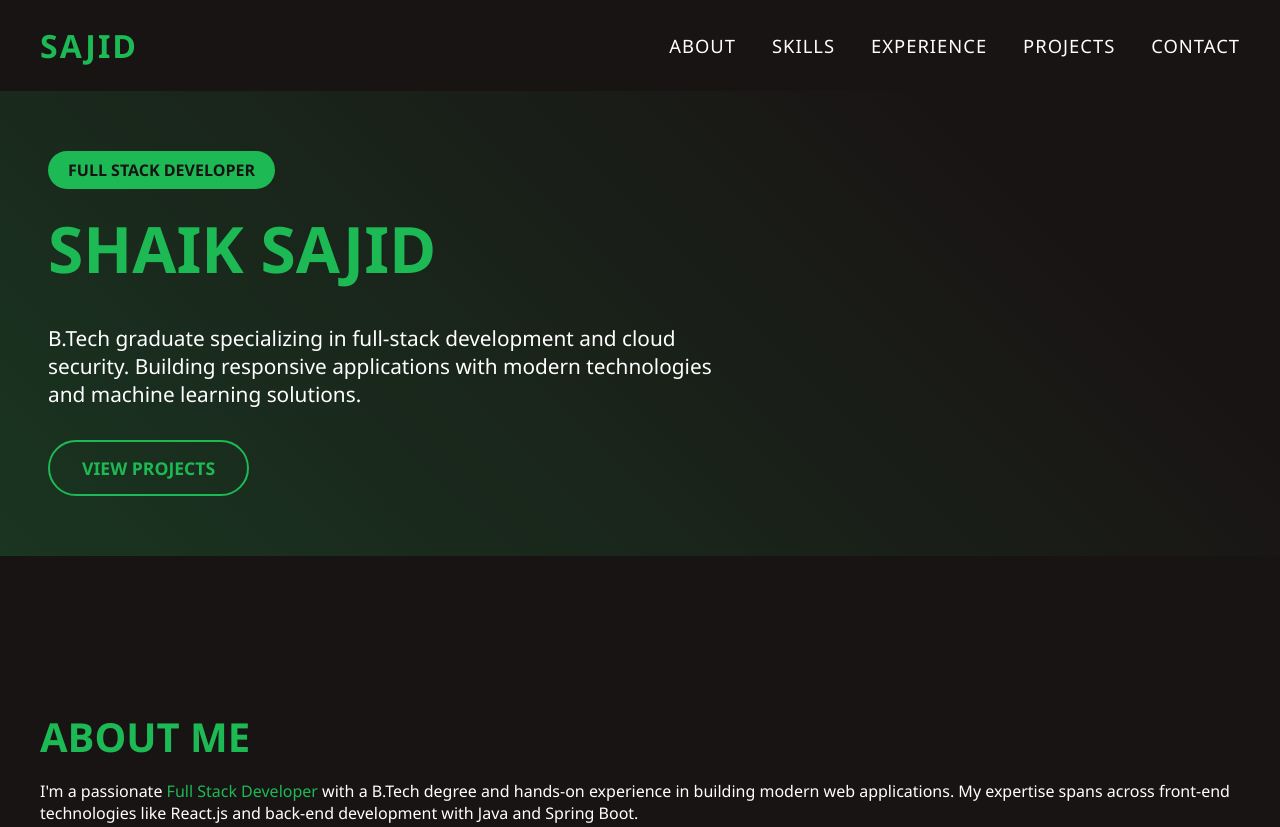
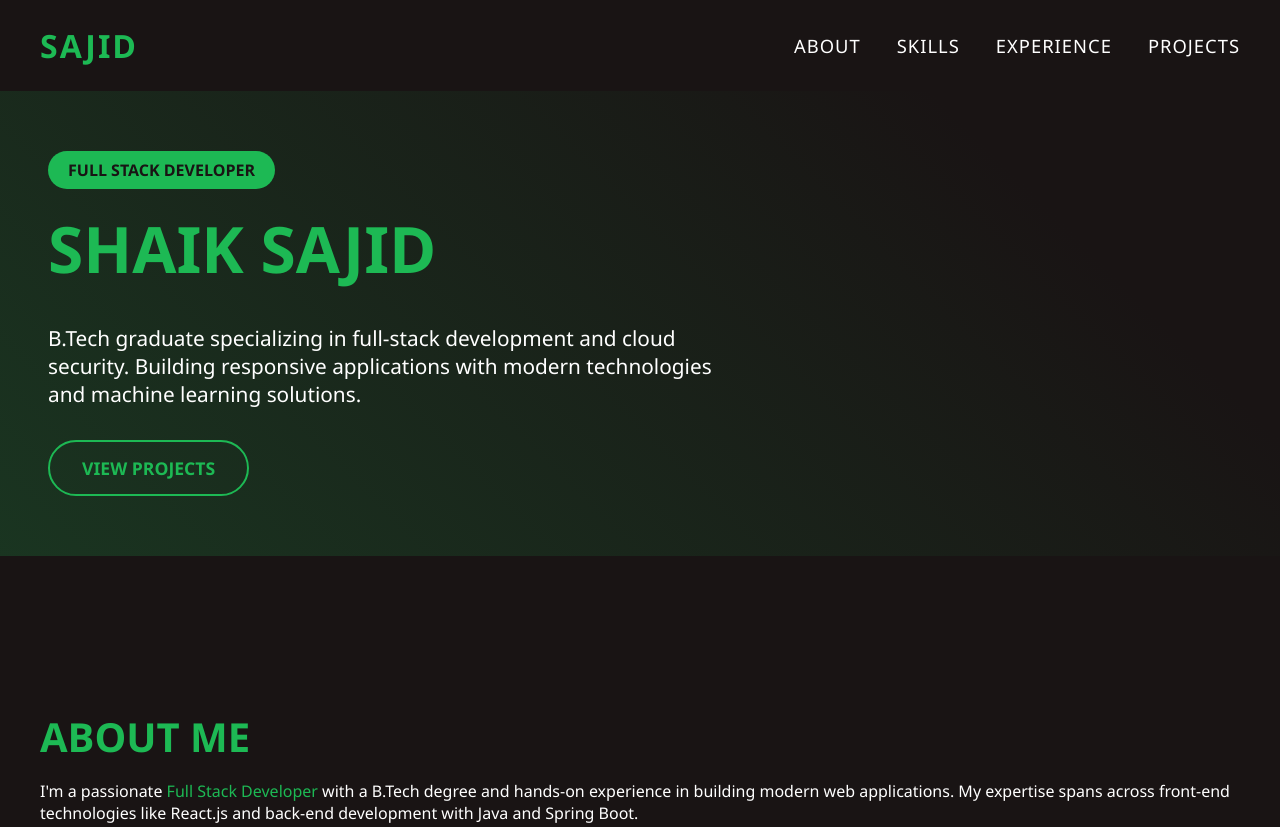
Before and after one commit to Sajid7s/Portfolio, a plain HTML site: page index.html in a window 1280 px wide. Shown: the top 827 px of the page. Drawn offline with Linux system fonts and the light colour scheme.

Commit message:
Fix HTML formatting issues in index.html

```diff
--- a/index.html
+++ b/index.html
@@ -15,7 +15,6 @@
         <li><a href="#skills">SKILLS</a></li>
         <li><a href="#experience">EXPERIENCE</a></li>
         <li><a href="#projects">PROJECTS</a></li>
-        <li><a href="#contact">CONTACT</a></li>
       </ul>
     </nav>
     <section class="hero">
@@ -175,7 +174,6 @@
           <li><a href="#about">About</a></li>
           <li><a href="#skills">Skills</a></li>
           <li><a href="#projects">Projects</a></li>
-          <li><a href="#contact">Contact</a></li>
         </ul>
       </div>
       <div>
```
